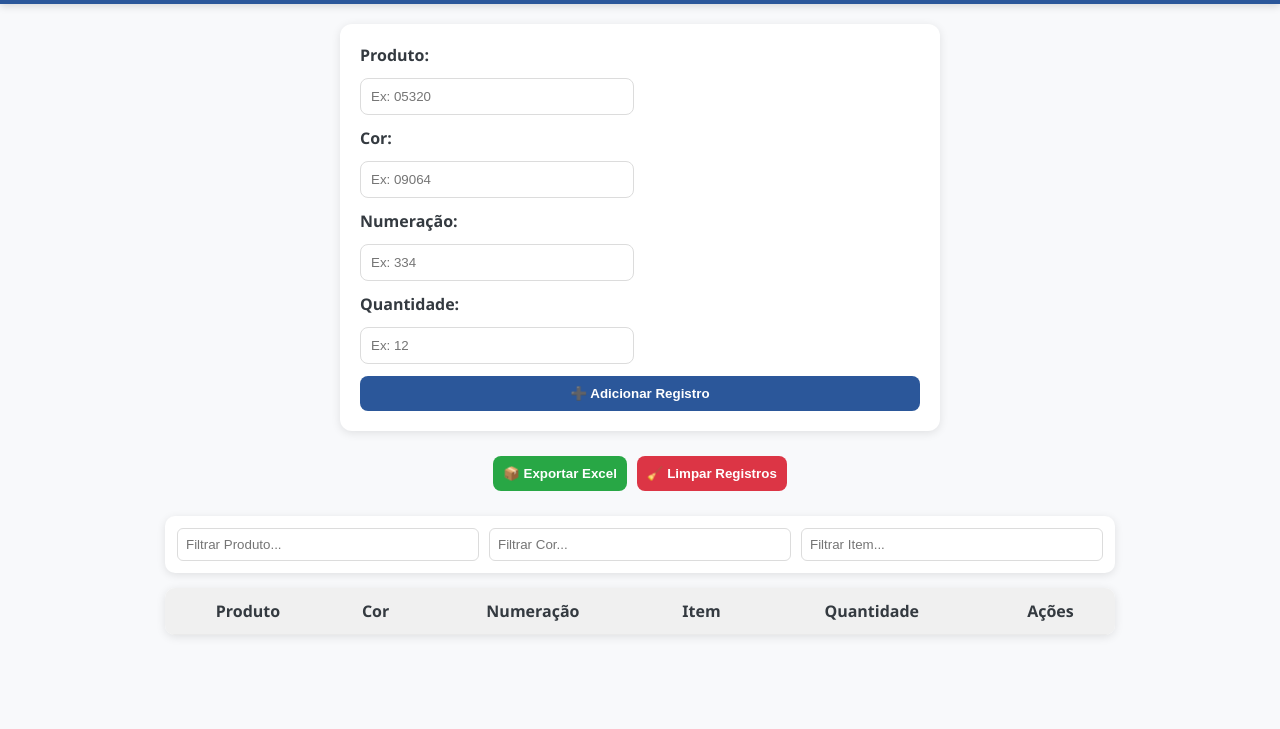
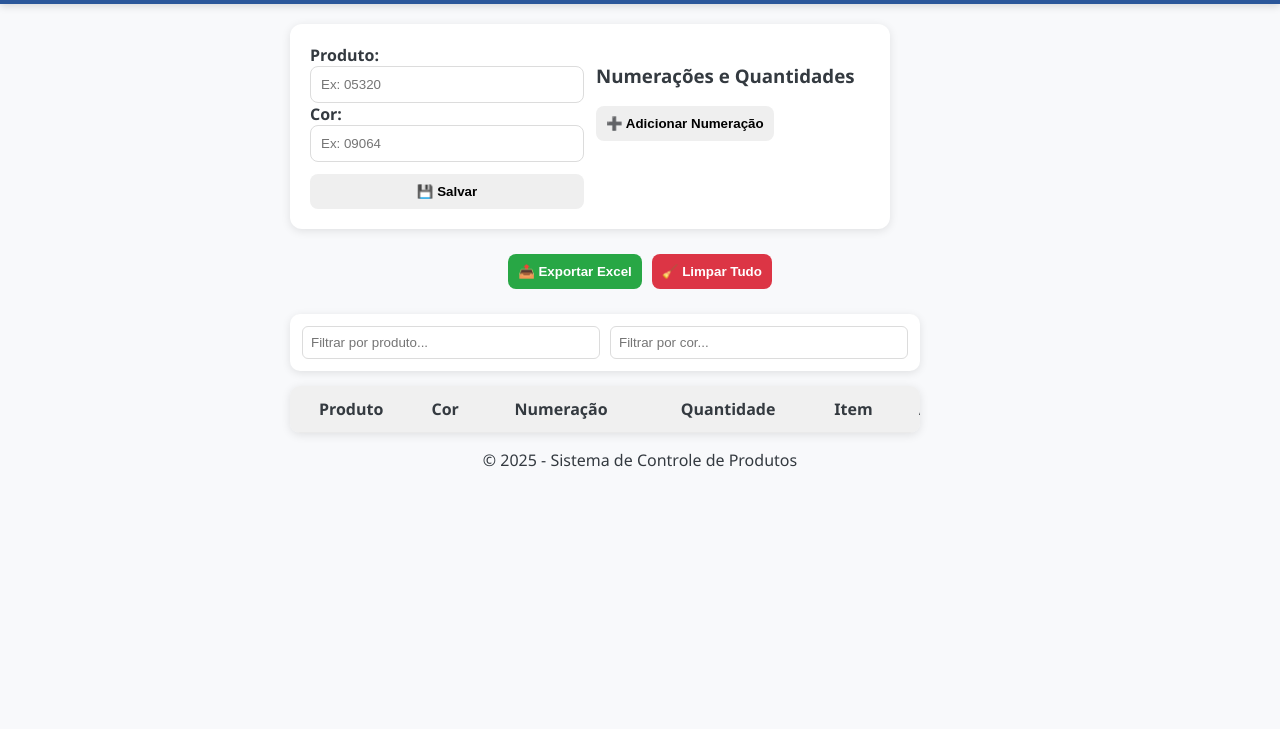
Before and after one commit to JanderLucas/app-solas, a plain HTML site: page index.html in a window 1280 px wide. Shown: the part 71-800 px from the top of the page. Drawn offline with Linux system fonts and the light colour scheme; a script that the page names is missing.

Commit message:
Update index.html

```diff
--- a/index.html
+++ b/index.html
@@ -3,40 +3,45 @@
 <head>
   <meta charset="UTF-8" />
   <meta name="viewport" content="width=device-width, initial-scale=1.0" />
-  <title>Registro de Produtos - Setor sobra e perda</title>
-
+  <title>Controle CO R</title>
   <link rel="stylesheet" href="style.css" />
 </head>
 <body>
   <header>
-    <h1>📋 Registro de Produtos - Setor sobra e perda</h1>
+    <h1>Gerenciador de Produtos</h1>
   </header>
 
+  <main>
     <form id="form">
+      <div class="campos-principais">
+        <div class="form-group">
           <label for="produto">Produto:</label>
-    <input type="text" id="produto" maxlength="5" required placeholder="Ex: 05320" />
+          <input type="number" id="produto" maxlength="5" required placeholder="Ex: 05320" />
+        </div>
 
+        <div class="form-group">
           <label for="cor">Cor:</label>
           <input type="text" id="cor" maxlength="5" required placeholder="Ex: 09064" />
+        </div>
+      </div>
 
-    <label for="numeracao">Numeração:</label>
-    <input type="number" id="numeracao" max="999" required placeholder="Ex: 334" />
+      <div id="numeracoes-container">
+        <h3>Numerações e Quantidades</h3>
+        <div id="numeracoes-lista"></div>
+        <button type="button" id="adicionarNumeracao" class="btn-secundario">➕ Adicionar Numeração</button>
+      </div>
 
-    <label for="quantidade">Quantidade:</label>
-    <input type="number" id="quantidade" min="1" required placeholder="Ex: 12" />
-
-    <button type="submit" id="adicionar">➕ Adicionar Registro</button>
+      <button type="submit" id="salvar" class="btn-principal">💾 Salvar</button>
     </form>
 
     <div class="acoes-superiores">
-    <button id="exportar">📦 Exportar Excel</button>
-    <button id="limpar">🧹 Limpar Registros</button>
+      <button id="exportar" class="btn-info">📤 Exportar Excel</button>
+      <button id="limpar" class="btn-perigo">🧹 Limpar Tudo</button>
     </div>
 
     <div class="filtros">
-    <input type="text" id="filtroProduto" placeholder="Filtrar Produto..." />
-    <input type="text" id="filtroCor" placeholder="Filtrar Cor..." />
-    <input type="text" id="filtroItem" placeholder="Filtrar Item..." />
+      <input type="text" id="filtroProduto" placeholder="Filtrar por produto..." />
+      <input type="text" id="filtroCor" placeholder="Filtrar por cor..." />
     </div>
 
     <div class="tabela-container">
@@ -46,14 +51,19 @@
             <th>Produto</th>
             <th>Cor</th>
             <th>Numeração</th>
+            <th>Quantidade</th>
             <th>Item</th>
-          <th>Quantidade</th>
             <th>Ações</th>
           </tr>
         </thead>
         <tbody></tbody>
       </table>
     </div>
+  </main>
+
+  <footer>
+    <p>© 2025 - Sistema de Controle de Produtos</p>
+  </footer>
 
   <script src="https://cdn.jsdelivr.net/npm/xlsx@0.18.5/dist/xlsx.full.min.js"></script>
   <script src="script.js"></script>
```
Lines whose indentation alone changed are shown as unchanged.
